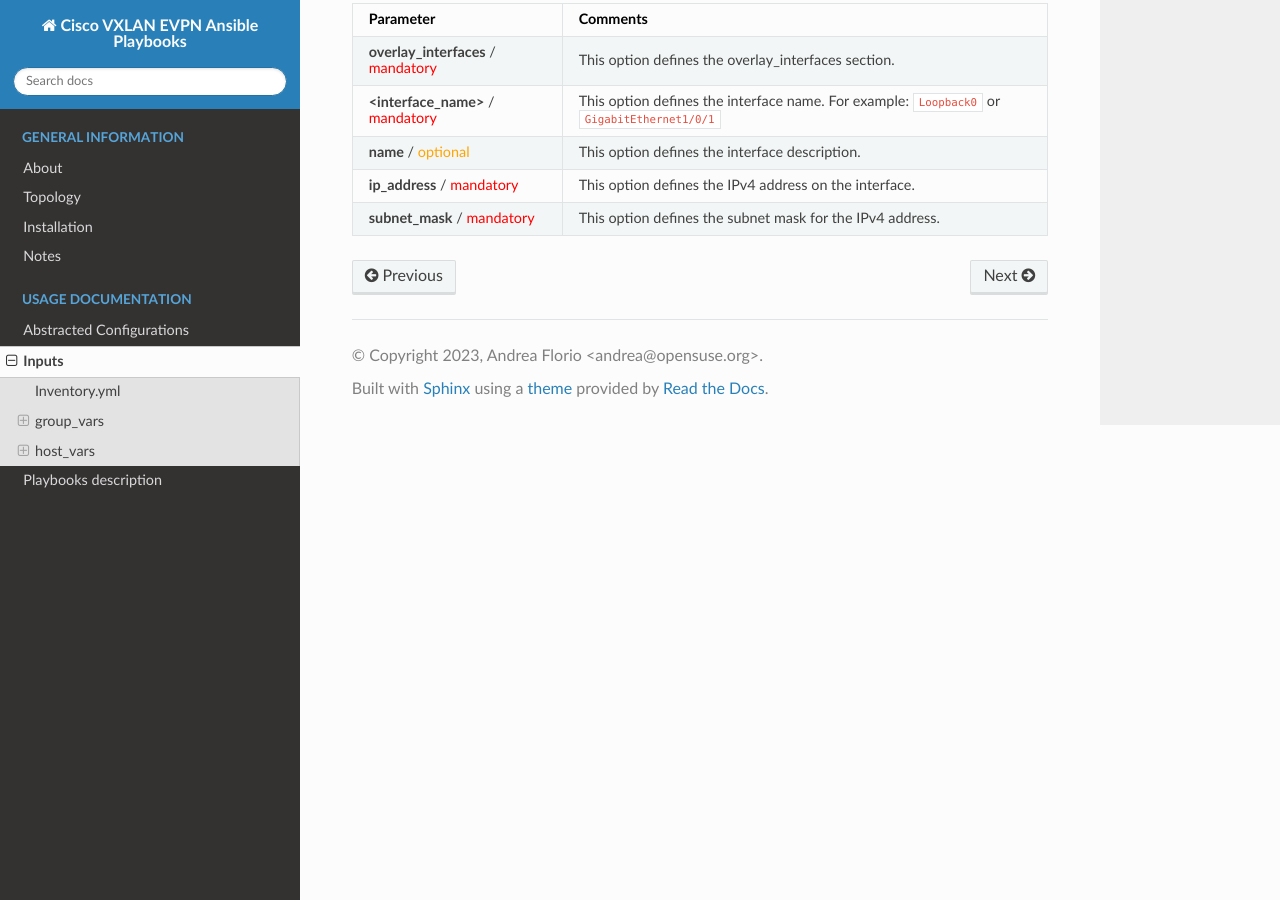
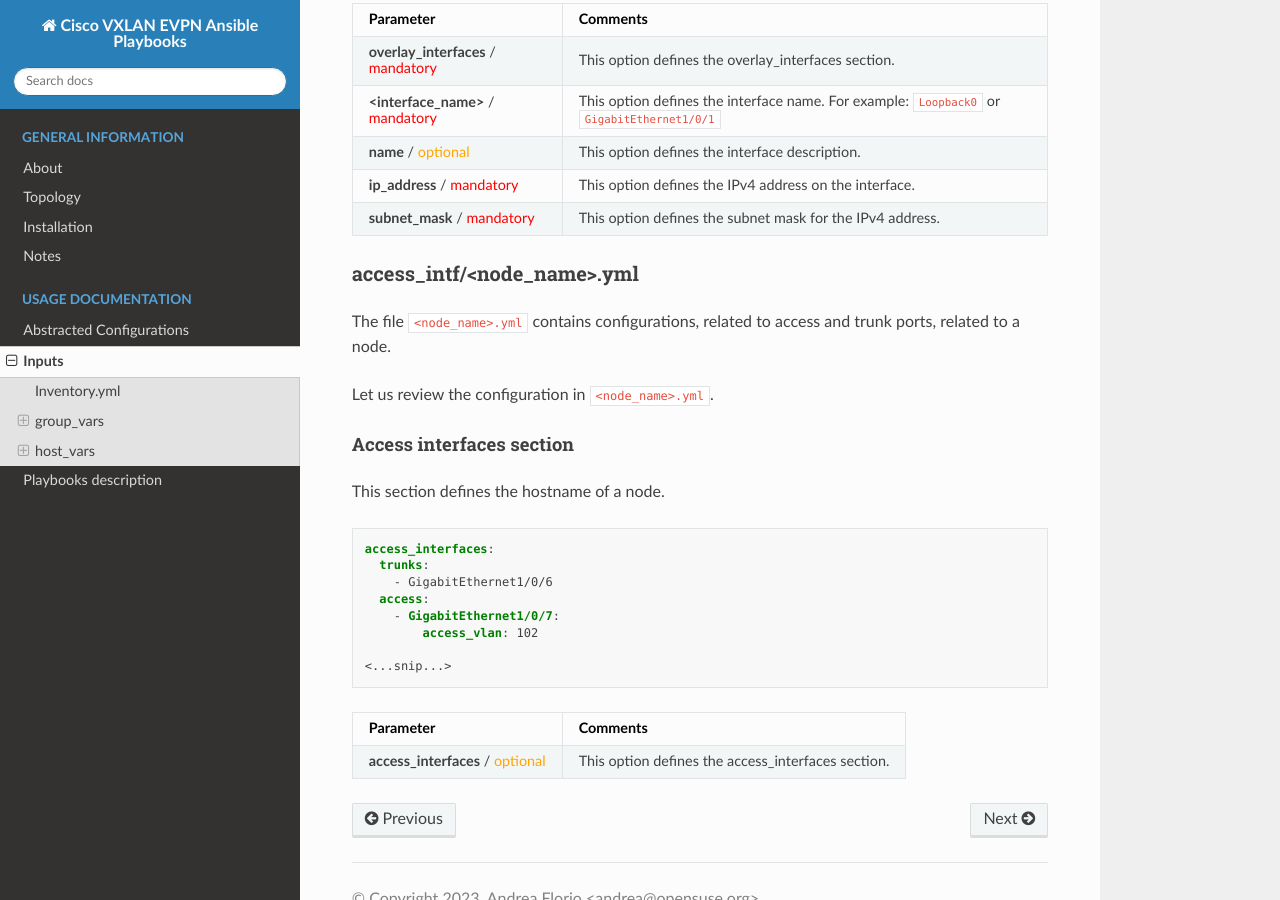
Before and after one commit to anubisg1/cisco-vxlan-evpn-ansible, a Sphinx documentation site: the page built from docs/input.rst, in a window 1280 px wide and 900 px high, scrolled down 9102 px. Built offline with Sphinx 7.4.7 and the Read the Docs theme 2.0.0, drawn with Linux system fonts in a browser that asks for light colours.

Commit message:
start covering access_intf

```diff
--- a/docs/input.rst
+++ b/docs/input.rst
@@ -580,3 +580,36 @@ In this section, the configurations of the overlay interfaces are defined.
 
 **subnet_mask** / :red:`mandatory`              This option defines the subnet mask for the IPv4 address.
 =============================================== ==========================================================================
+
+access_intf/<node_name>.yml
+=========================
+
+The file ``<node_name>.yml`` contains configurations, related to access and trunk ports, related to a node.
+
+Let us review the configuration in ``<node_name>.yml``.
+
+Access interfaces section
+-------------------------
+
+This section defines the hostname of a node.
+
+.. code-block:: yaml
+
+    access_interfaces:
+      trunks:
+        - GigabitEthernet1/0/6
+      access:
+        - GigabitEthernet1/0/7:
+            access_vlan: 102
+
+    <...snip...>
+
+
+.. table::
+    :widths: auto
+
+=============================================== ==========================================================================
+**Parameter**                                                            **Comments**
+=============================================== ==========================================================================
+**access_interfaces** / :orange:`optional`      This option defines the access_interfaces section.
+=============================================== ==========================================================================
```
